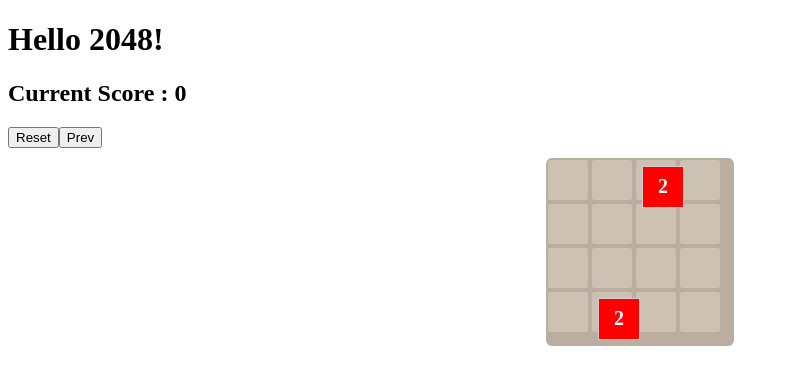
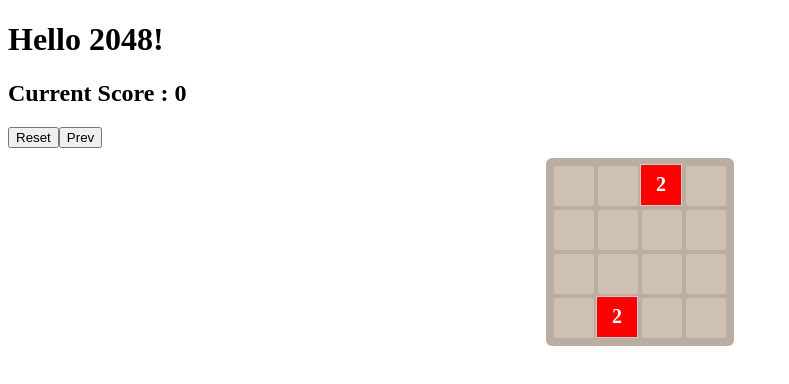
Before and after one commit to yabsed/React-Week3-Simple-2048, a React (Vite) app: page / in a window 1280 px wide. Shown: the top 384 px of the page, without its empty margins (0-789 px from the left). Built offline with nearby package versions, Linux system fonts and the light colour scheme.

Commit message:
Background Fixed

```diff
--- /dev/null
+++ b/src/components/AnimatedCell.jsx
@@ -0,0 +1,107 @@
+import { useEffect, useState } from "react";
+
+const CELL_SIZE = 40;
+const CELL_MARGIN = 2;
+const CELL_TOTAL_SIZE = CELL_SIZE + CELL_MARGIN * 2;
+
+// AnimatedCell 컴포넌트
+function AnimatedCell({ transition }) {
+  const [position, setPosition] = useState({
+    x: transition.prev
+      ? transition.prev[1] * CELL_TOTAL_SIZE
+      : transition.cur
+      ? transition.cur[1] * CELL_TOTAL_SIZE
+      : 0,
+    y: transition.prev
+      ? transition.prev[0] * CELL_TOTAL_SIZE
+      : transition.cur
+      ? transition.cur[0] * CELL_TOTAL_SIZE
+      : 0,
+  });
+  const [scale, setScale] = useState(transition.isNew ? 0 : 1);
+  const [opacity, setOpacity] = useState(transition.cur === null ? 0 : 1);
+
+  const colors = {
+    0: { bg: "#fff", color: "#776e65" },
+    2: { bg: "#ff0000", color: "#fff" },
+    4: { bg: "#ff7f00", color: "#fff" },
+    8: { bg: "#ffff00", color: "#776e65" },
+    16: { bg: "#00ff00", color: "#fff" },
+    32: { bg: "#0000ff", color: "#fff" },
+    64: { bg: "#4b0082", color: "#fff" },
+    128: { bg: "#8b00ff", color: "#fff" },
+    256: { bg: "#ff69b4", color: "#fff" },
+    512: { bg: "#00ced1", color: "#fff" },
+    1024: { bg: "#ffd700", color: "#776e65" },
+    2048: { bg: "#9400d3", color: "#fff" },
+  };
+
+  useEffect(() => {
+    // 애니메이션 시작
+    const timer = setTimeout(() => {
+      if (transition.cur && transition.prev) {
+        // 이동 애니메이션
+        setPosition({
+          x: transition.cur[1] * CELL_TOTAL_SIZE,
+          y: transition.cur[0] * CELL_TOTAL_SIZE,
+        });
+      }
+
+      if (transition.isNew) {
+        // 새 블록 등장 애니메이션
+        setScale(1);
+        setOpacity(1);
+        // 병합된 블록의 경우 살짝 더 크게 만들었다가 원래 크기로
+        if (!transition.prev) {
+          setTimeout(() => setScale(1.1), 50);
+          setTimeout(() => setScale(1), 150);
+        }
+      }
+
+      if (transition.cur === null) {
+        // 블록 사라짐 애니메이션
+        setOpacity(0);
+        setScale(0.8);
+      }
+    }, 10); // 작은 지연으로 CSS 트랜지션 트리거
+
+    return () => clearTimeout(timer);
+  }, [transition]);
+
+  // 새로 생성되거나 사라지는 블록의 경우 이동하지 않음
+  if (transition.prev === null && transition.cur !== null) {
+    // 새 블록
+  } else if (transition.cur === null) {
+    // 사라지는 블록
+  }
+
+  const cellStyle = {
+    position: "absolute",
+    width: CELL_SIZE,
+    height: CELL_SIZE,
+    border: "1px solid #ccc",
+    display: "flex",
+    alignItems: "center",
+    justifyContent: "center",
+    background: colors[transition.value]?.bg || "#3c3a32",
+    color: colors[transition.value]?.color || "#776e65",
+    fontWeight: "bold",
+    fontSize:
+      transition.value < 8
+        ? "20px"
+        : transition.value < 128
+        ? "18px"
+        : transition.value < 1024
+        ? "16px"
+        : "14px",
+    borderRadius: "3px",
+    transform: `translate(${position.x}px, ${position.y}px) scale(${scale})`,
+    opacity: opacity,
+    transition: "transform 0.3s ease-in-out, opacity 0.3s ease-in-out",
+    zIndex: transition.isNew ? 2 : 1,
+  };
+
+  return <div style={cellStyle}>{transition.value}</div>;
+}
+
+export default AnimatedCell;
--- a/src/components/Board.jsx
+++ b/src/components/Board.jsx
@@ -20,12 +20,15 @@ function Board({ board, transitions, isAnimating }) {
   return (
     <div style={boardStyle}>
       {/* 배경 그리드 */}
-      {board.map((row, i) => (
-        <div key={`row_${i}`} style={{ display: "flex", position: "absolute", top: i * CELL_TOTAL_SIZE, left: 0 }}>
-          {row.map((cell, j) => (
+      {Array.from({ length: 4 * 4 }).map((_, index) => {
+        const i = Math.floor(index / 4);
+        const j = index % 4;
+        return (
           <div
             key={`bg_${i}_${j}`}
             style={{
+              position: "absolute",
+              transform: `translate(${j * CELL_TOTAL_SIZE}px, ${i * CELL_TOTAL_SIZE}px)`,
               width: CELL_SIZE,
               height: CELL_SIZE,
               margin: CELL_MARGIN,
@@ -33,9 +36,8 @@ function Board({ board, transitions, isAnimating }) {
               borderRadius: "3px",
             }}
           />
-          ))}
-        </div>
-      ))}
+        );
+      })}
       {/* 정적 타일들 (애니메이션이 없을 때) */}
       {!isAnimating &&
         board.map((row, i) => (
--- a/src/components/Cell.jsx
+++ b/src/components/Cell.jsx
@@ -21,7 +21,6 @@ function Cell({ value }) {
     display: "flex",
     alignItems: "center",
     justifyContent: "center",
-    margin: 2,
     background: colors[value]?.bg || "#3c3a32",
     color: colors[value]?.color || "#776e65",
     fontWeight: "bold",
```
Lines whose indentation alone changed are shown as unchanged.
